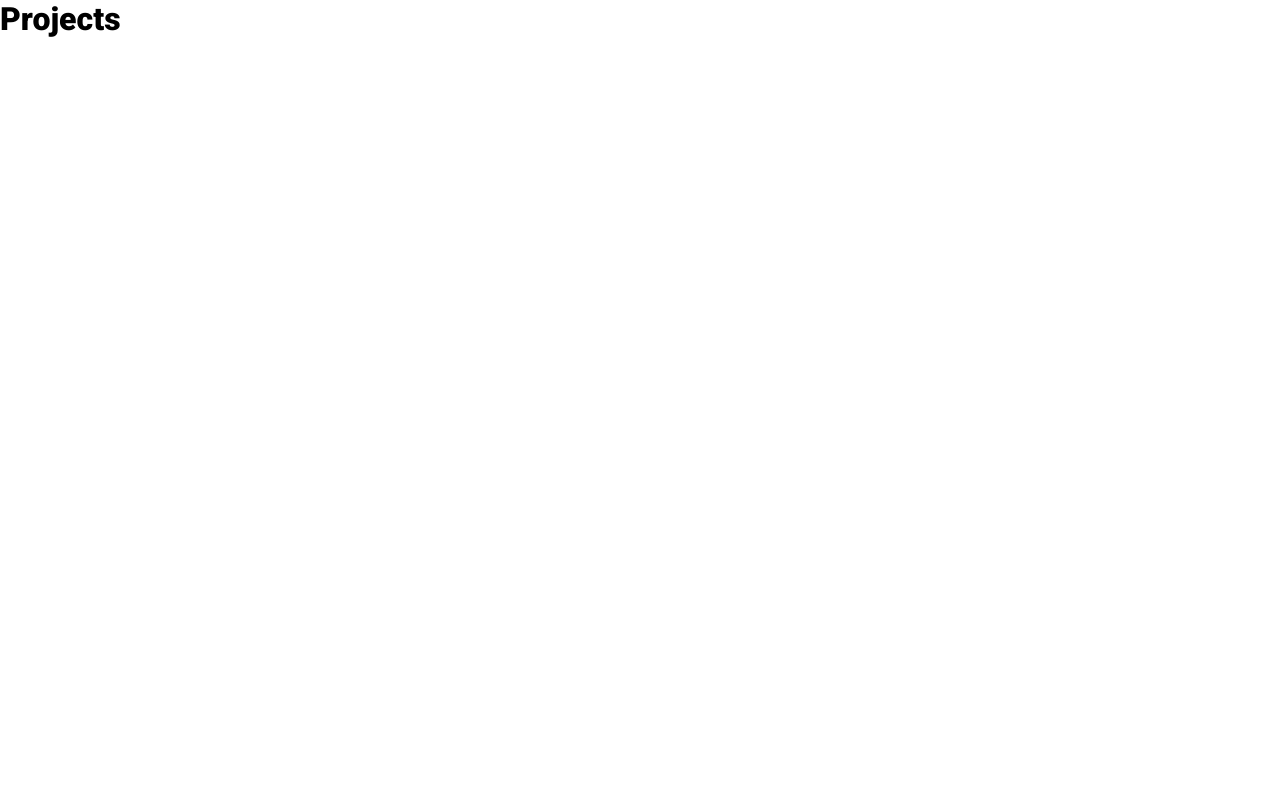
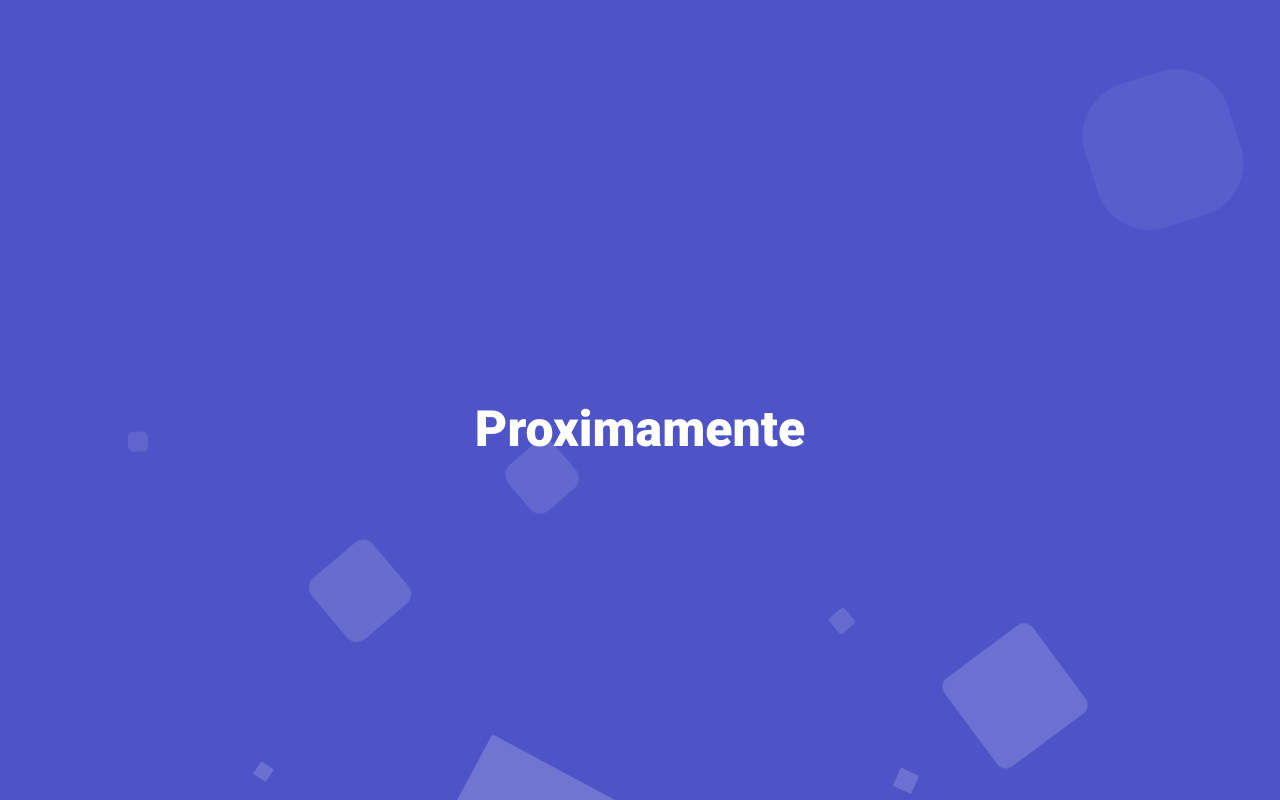
Before and after one commit to TwinCoyote/Page_Rub3n, a React (Vite) app: page /sales in a window 1280 px wide. Built offline with nearby package versions, Linux system fonts and the light colour scheme; a web font is replaced by a local one.

Commit message:
Add Sales web and animation for next webs

```diff
--- a/package.json
+++ b/package.json
@@ -14,6 +14,7 @@
     "react": "^18.3.1",
     "react-dom": "^18.3.1",
     "react-router-dom": "^7.1.5",
+    "sass": "^1.83.4",
     "typed.js": "^2.1.0"
   },
   "devDependencies": {
--- a/src/App.jsx
+++ b/src/App.jsx
@@ -2,6 +2,7 @@
 import Home from "./Components/Home.jsx";
 import { BrowserRouter as Router, Route, Routes } from "react-router-dom";
 import Projects from "./Components/projects.jsx";
+import Sales from "./Components/sales.jsx";
 
 function App() {
   return (
@@ -9,7 +10,7 @@
       <Routes>
         <Route exact path="/" element={<Home />} />
         <Route path="/projects" element={<Projects />} />
-        <Route path="/sales" element={<Projects />} />
+        <Route path="/sales" element={<Sales />} />
 
         {/* Add other routes here */}
       </Routes>
--- a/src/Components/itembox.jsx
+++ b/src/Components/itembox.jsx
@@ -6,8 +6,8 @@
   return (
     <div className="Container">
       <Item image={"./microcontrolador.jpg"} path="/sales" />
-      <Item image={"./web.jpg"} path="/webs" />
-      <Item image={"./Jamm.jpeg"} path="/projects" />
+      <Item image={"./web.jpg"} path="/sales" />
+      <Item image={"./Jamm.jpeg"} path="/sales" />
     </div>
   );
 }
--- /dev/null
+++ b/src/Components/sales.css
@@ -0,0 +1,138 @@
+@import url("https://fonts.googleapis.com/css?family=Exo:400,700");
+
+* {
+  margin: 0px;
+  padding: 0px;
+}
+
+body {
+  font-family: "Exo", sans-serif;
+}
+
+.context {
+  width: 100%;
+  position: absolute;
+  top: 50vh;
+}
+
+.context h1 {
+  text-align: center;
+  color: #fff;
+  font-size: 50px;
+}
+
+.area {
+  background: #4e54c8;
+  background: -webkit-linear-gradient(to left, #8f94fb, #4e54c8);
+  width: 100%;
+  height: 100vh;
+}
+
+.circles {
+  position: absolute;
+  top: 0;
+  left: 0;
+  width: 100%;
+  height: 100%;
+  overflow: hidden;
+}
+
+.circles li {
+  position: absolute;
+  display: block;
+  list-style: none;
+  width: 20px;
+  height: 20px;
+  background: rgba(255, 255, 255, 0.2);
+  animation: animate 25s linear infinite;
+  bottom: -150px;
+}
+
+.circles li:nth-child(1) {
+  left: 25%;
+  width: 80px;
+  height: 80px;
+  animation-delay: 0s;
+}
+
+.circles li:nth-child(2) {
+  left: 10%;
+  width: 20px;
+  height: 20px;
+  animation-delay: 2s;
+  animation-duration: 12s;
+}
+
+.circles li:nth-child(3) {
+  left: 70%;
+  width: 20px;
+  height: 20px;
+  animation-delay: 4s;
+}
+
+.circles li:nth-child(4) {
+  left: 40%;
+  width: 60px;
+  height: 60px;
+  animation-delay: 0s;
+  animation-duration: 18s;
+}
+
+.circles li:nth-child(5) {
+  left: 65%;
+  width: 20px;
+  height: 20px;
+  animation-delay: 0s;
+}
+
+.circles li:nth-child(6) {
+  left: 75%;
+  width: 110px;
+  height: 110px;
+  animation-delay: 3s;
+}
+
+.circles li:nth-child(7) {
+  left: 35%;
+  width: 150px;
+  height: 150px;
+  animation-delay: 7s;
+}
+
+.circles li:nth-child(8) {
+  left: 50%;
+  width: 25px;
+  height: 25px;
+  animation-delay: 15s;
+  animation-duration: 45s;
+}
+
+.circles li:nth-child(9) {
+  left: 20%;
+  width: 15px;
+  height: 15px;
+  animation-delay: 2s;
+  animation-duration: 35s;
+}
+
+.circles li:nth-child(10) {
+  left: 85%;
+  width: 150px;
+  height: 150px;
+  animation-delay: 0s;
+  animation-duration: 11s;
+}
+
+@keyframes animate {
+  0% {
+    transform: translateY(0) rotate(0deg);
+    opacity: 1;
+    border-radius: 0;
+  }
+
+  100% {
+    transform: translateY(-1000px) rotate(720deg);
+    opacity: 0;
+    border-radius: 50%;
+  }
+}
--- /dev/null
+++ b/src/Components/sales.jsx
@@ -0,0 +1,27 @@
+import React from "react";
+import "./sales.css";
+function sales() {
+  return (
+    <div>
+      <div class="context">
+        <h1>Proximamente</h1>
+      </div>
+      <div class="area">
+        <ul class="circles">
+          <li></li>
+          <li></li>
+          <li></li>
+          <li></li>
+          <li></li>
+          <li></li>
+          <li></li>
+          <li></li>
+          <li></li>
+          <li></li>
+        </ul>
+      </div>
+    </div>
+  );
+}
+
+export default sales;
```
Also changed, not shown: 1 other file (tests, documents, lock files or other folders).
